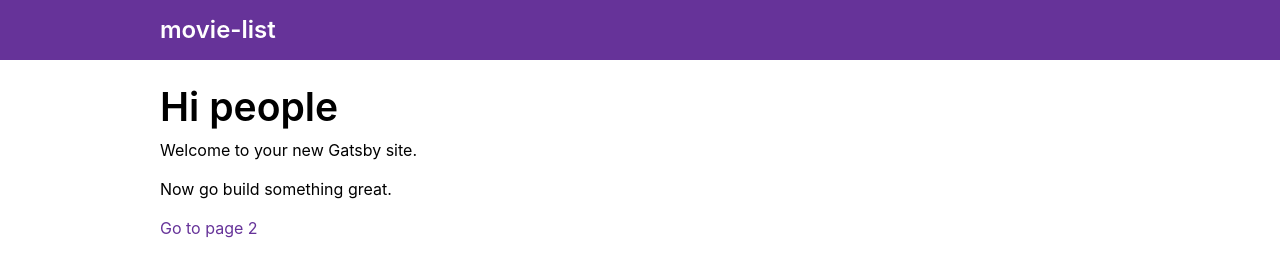
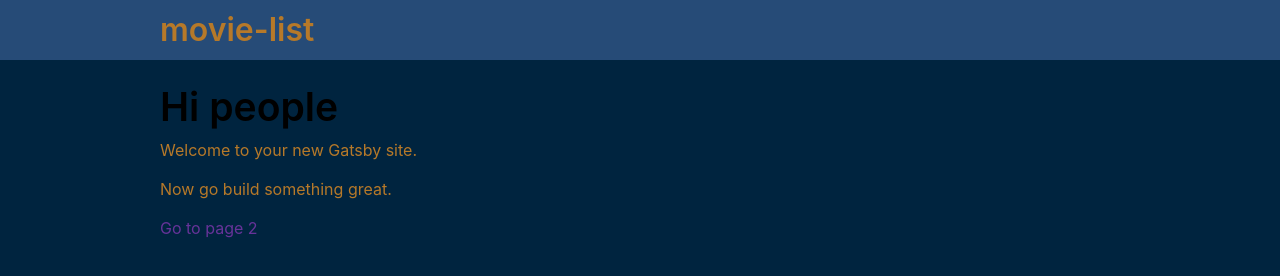
Before and after one commit to Alenius/movie-list, a Gatsby site: page / in a window 1280 px wide. Built offline with nearby package versions, Linux system fonts and the light colour scheme; Gatsby itself is replaced by a stand-in of ours.

Commit message:
style updates to default components

```diff
--- a/src/components/Header.tsx
+++ b/src/components/Header.tsx
@@ -9,8 +9,8 @@ import Container from './Container'
 const StyledHeader = styled.header`
   height: ${heights.header}px;
   padding: 0 ${dimensions.containerPadding}rem;
-  background-color: ${colors.brand};
-  color: ${transparentize(0.5, colors.white)};
+  background-color: ${colors.ui.lessDark};
+  color: ${colors.ui.accent};
 `
 
 const HeaderInner = styled(Container)`
@@ -21,13 +21,14 @@ const HeaderInner = styled(Container)`
 `
 
 const HomepageLink = styled(Link)`
-  color: ${colors.white};
-  font-size: 1.5rem;
+  color: ${colors.ui.accent};
+  font-size: 2rem;
   font-weight: 600;
 
   &:hover,
   &:focus {
     text-decoration: none;
+    color: ${colors.ui.gray};
   }
 `
 
--- a/src/components/Page.tsx
+++ b/src/components/Page.tsx
@@ -1,14 +1,16 @@
 import * as React from 'react'
 import styled from '@emotion/styled'
 
-import { dimensions } from '../styles/variables'
+import { dimensions, colors } from '../styles/variables'
 
 const StyledPage = styled.div`
   display: block;
   flex: 1;
   position: relative;
   padding: ${dimensions.containerPadding}rem;
-  margin-bottom: 3rem;
+  padding-bottom: 3rem;
+  background-color: ${colors.ui.dark};
+  color: ${colors.ui.accent};
 `
 
 interface PageProps {
```
